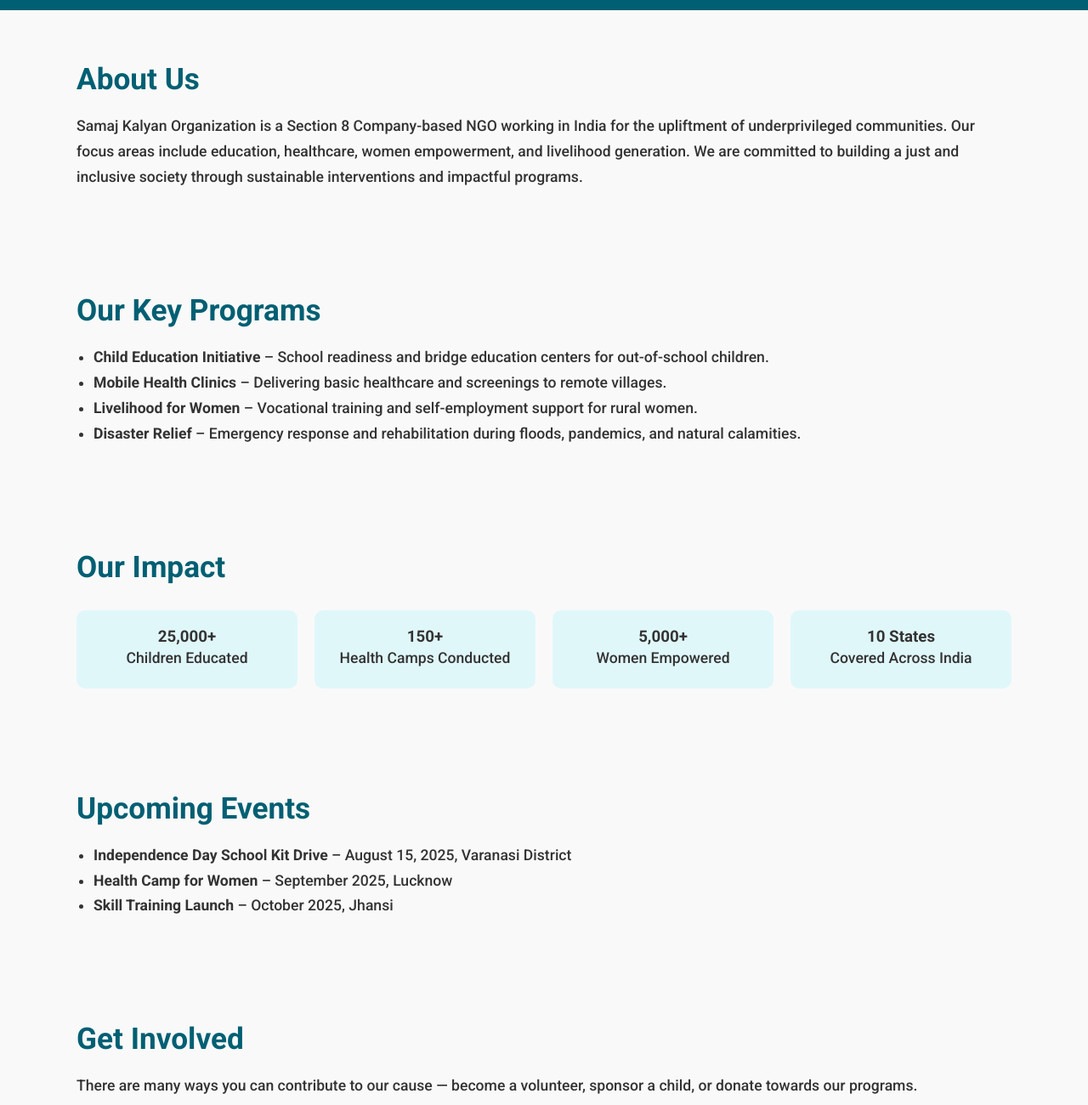
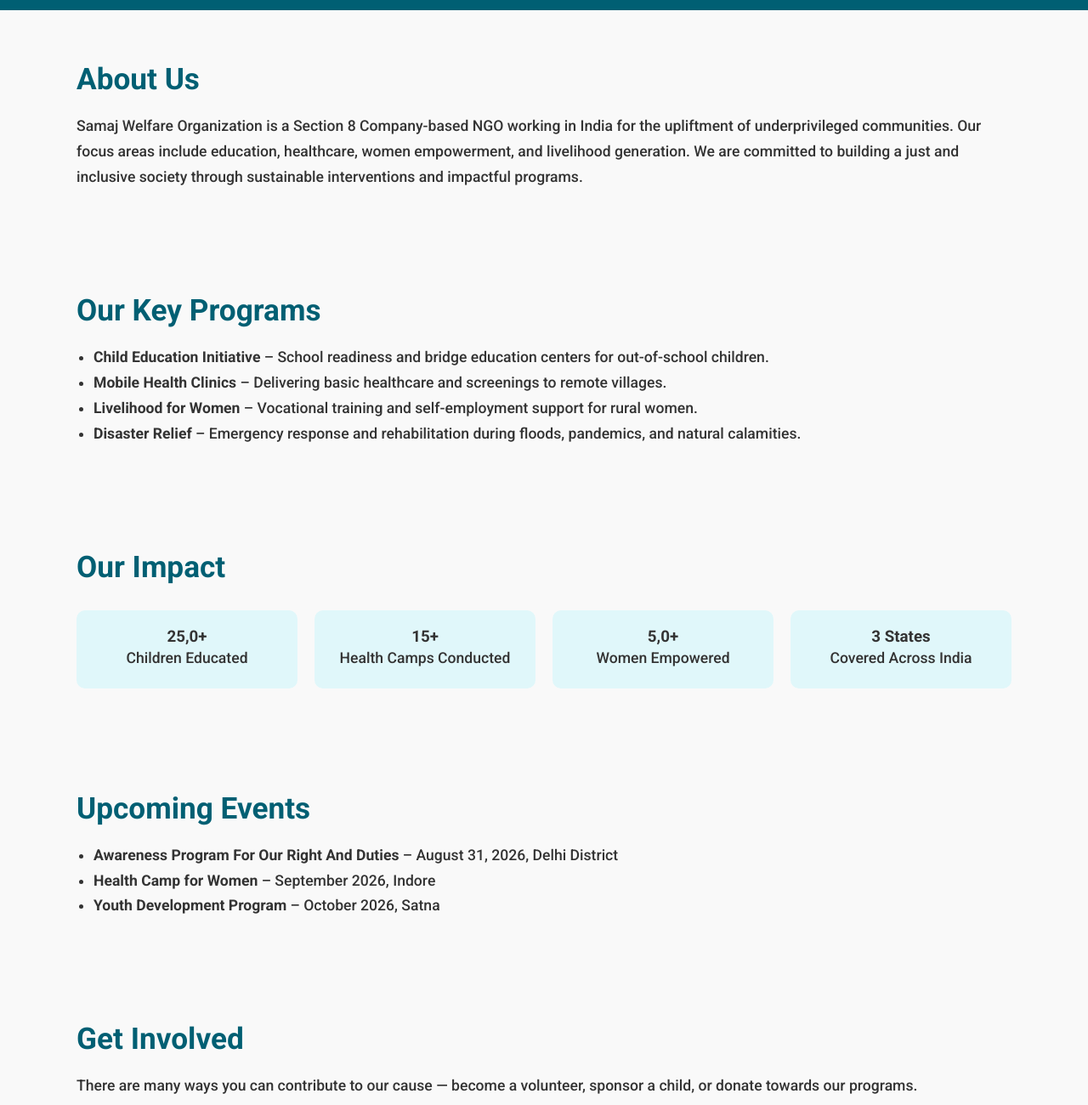
Before and after one commit to Samajwelfareorganization/samajwelfareorganization.github.io, a plain HTML site: page index.html in a window 1280 px wide. Shown: the part 300-1600 px from the top of the page at 85% size. Drawn offline with Linux system fonts and the light colour scheme.

Commit message:
Update index.html

```diff
--- a/index.html
+++ b/index.html
@@ -3,7 +3,7 @@
 <head>
   <meta charset="UTF-8" />
   <meta name="viewport" content="width=device-width, initial-scale=1.0" />
-  <title>Samaj Kalyan Organization</title>
+  <title>Samaj Welfare Organization</title>
   <link href="https://fonts.googleapis.com/css2?family=Roboto:wght@300;500;700&display=swap" rel="stylesheet">
   <style>
     * { box-sizing: border-box; margin: 0; padding: 0; }
@@ -34,7 +34,7 @@
 </head>
 <body>
   <header>
-    <h1>Samaj Kalyan Organization</h1>
+    <h1>Samaj Welfare Organization</h1>
     <p>Empowering Communities. Transforming Lives.</p>
   </header>
 
@@ -51,7 +51,7 @@
   <section id="about">
     <div class="container">
       <h2>About Us</h2>
-      <p>Samaj Kalyan Organization is a Section 8 Company-based NGO working in India for the upliftment of underprivileged communities. Our focus areas include education, healthcare, women empowerment, and livelihood generation. We are committed to building a just and inclusive society through sustainable interventions and impactful programs.</p>
+      <p>Samaj Welfare Organization is a Section 8 Company-based NGO working in India for the upliftment of underprivileged communities. Our focus areas include education, healthcare, women empowerment, and livelihood generation. We are committed to building a just and inclusive society through sustainable interventions and impactful programs.</p>
     </div>
   </section>
 
@@ -72,19 +72,19 @@
       <h2>Our Impact</h2>
       <div class="impact-boxes">
         <div class="impact-box">
-          <h3>25,000+</h3>
+          <h3>25,0+</h3>
           <p>Children Educated</p>
         </div>
         <div class="impact-box">
-          <h3>150+</h3>
+          <h3>15+</h3>
           <p>Health Camps Conducted</p>
         </div>
         <div class="impact-box">
-          <h3>5,000+</h3>
+          <h3>5,0+</h3>
           <p>Women Empowered</p>
         </div>
         <div class="impact-box">
-          <h3>10 States</h3>
+          <h3>3 States</h3>
           <p>Covered Across India</p>
         </div>
       </div>
@@ -95,9 +95,9 @@
     <div class="container">
       <h2>Upcoming Events</h2>
       <ul>
-        <li><strong>Independence Day School Kit Drive</strong> – August 15, 2025, Varanasi District</li>
-        <li><strong>Health Camp for Women</strong> – September 2025, Lucknow</li>
-        <li><strong>Skill Training Launch</strong> – October 2025, Jhansi</li>
+        <li><strong>Awareness Program For Our Right And Duties</strong> – August 31, 2026, Delhi District</li>
+        <li><strong>Health Camp for Women</strong> – September 2026, Indore</li>
+        <li><strong>Youth Development Program</strong> – October 2026, Satna</li>
       </ul>
     </div>
   </section>
@@ -114,7 +114,7 @@
     <div class="container">
       <h2>Support Our Work</h2>
       <p>Your donations help us bring lasting change to communities in need. Contributions are eligible for 80G tax exemption.</p>
-      <p><strong>Bank Details:</strong><br />A/C Name: Samaj Kalyan Organization<br />A/C No: 845213765<br />IFSC:KKBK0005292 <br />Bank:Kotak Mahindra Bank, New Delhi</p>
+      <p><strong>Bank Details:</strong><br />A/C Name: Samaj Welfare Organization<br />A/C No: 845213765<br />IFSC:KKBK0005292 <br />Bank:Kotak Mahindra Bank, New Delhi</p>
       <a class="button" href="#contact">Donate Now</a>
     </div>
   </section>
@@ -129,7 +129,7 @@
   </section>
 
   <footer>
-    <p>&copy; 2025 Samaj Kalyan Organization. All Rights Reserved.</p>
+    <p>&copy; 2025 Samaj Welfare Organization All Rights Reserved.</p>
   </footer>
 </body>
 </html>
```
